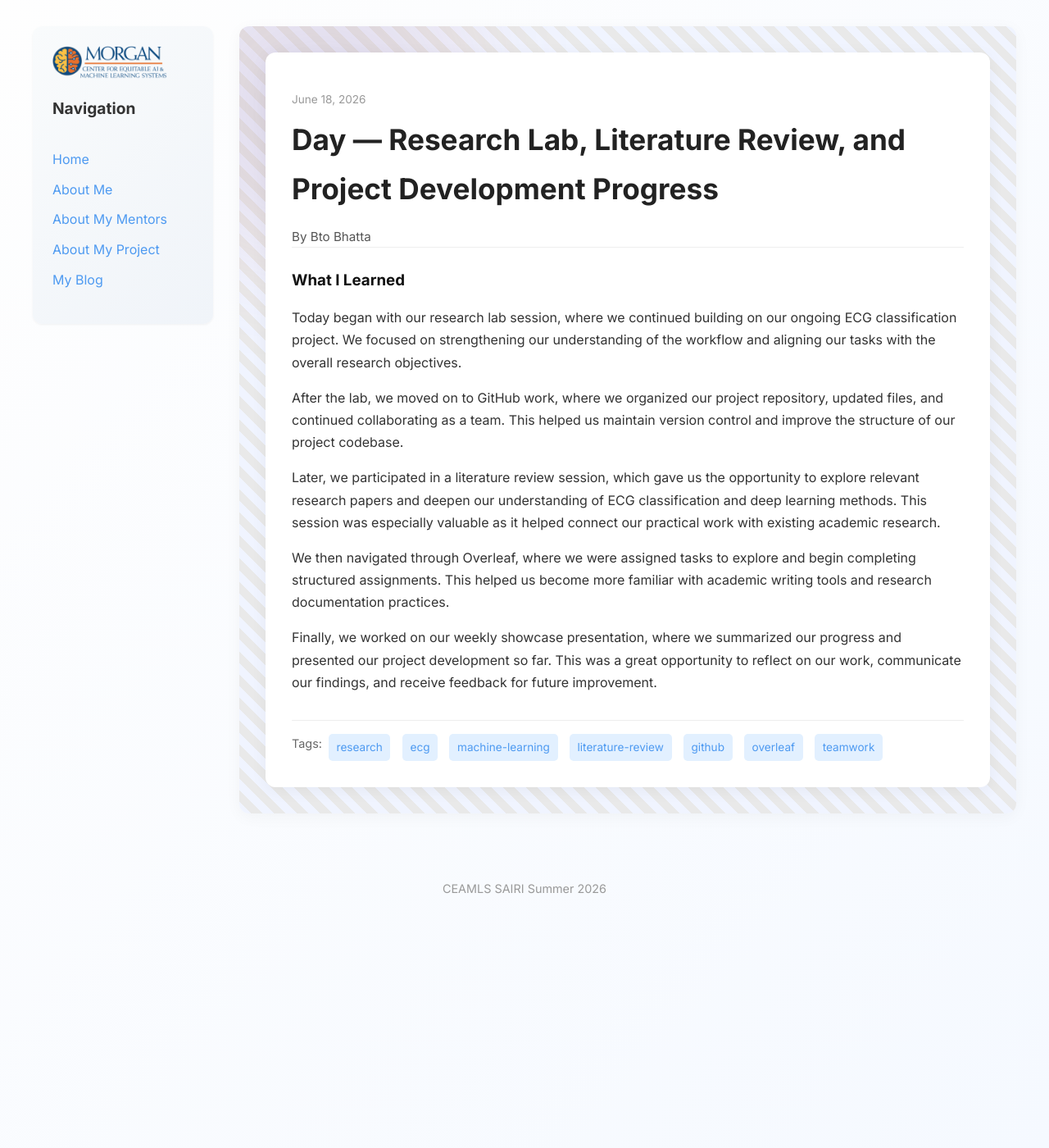
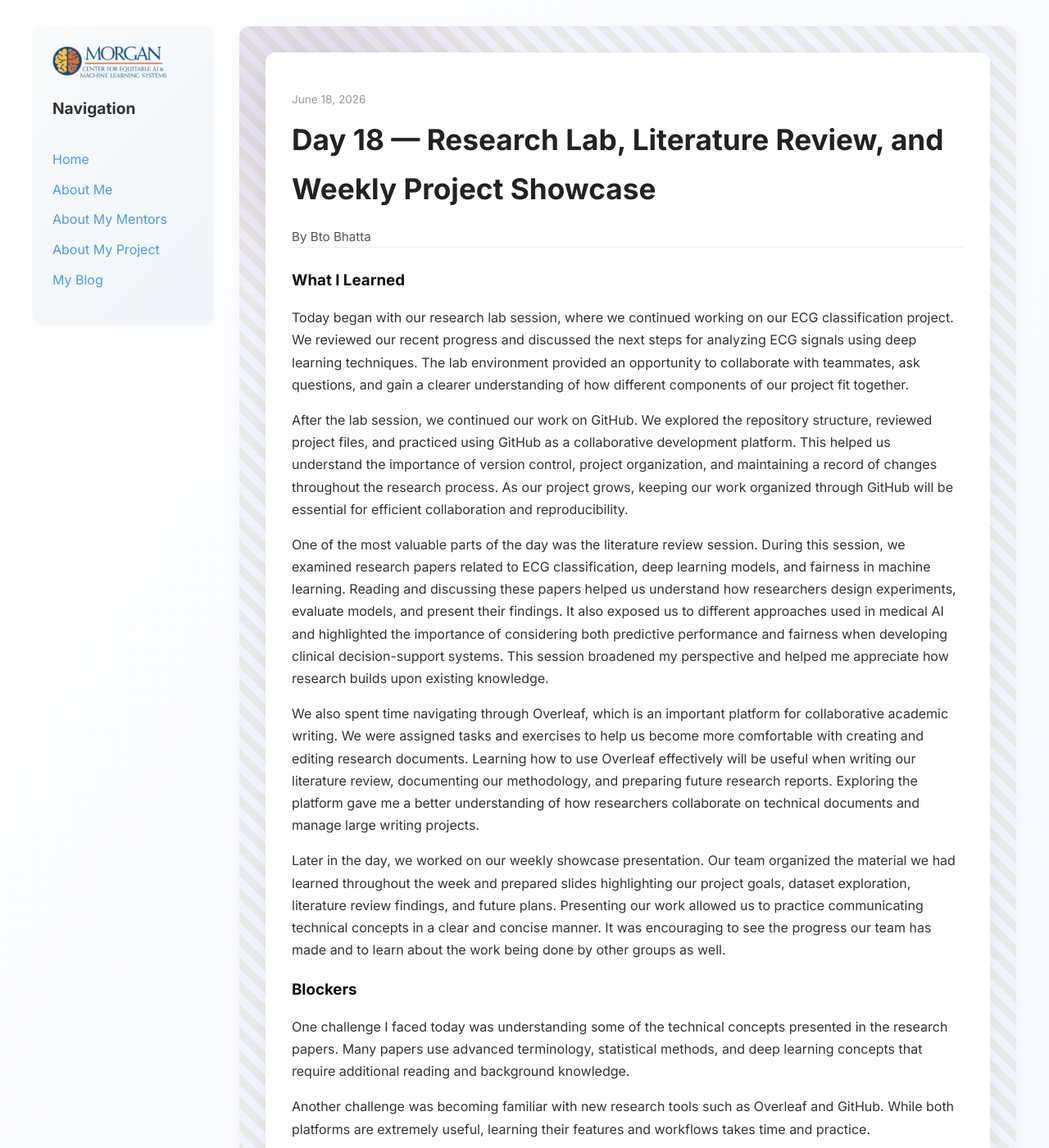
Before and after one commit to BtoBhatta/BtoBhatta, a Jekyll site: the page built from _posts/2026-06-18-day-18.md, in a window 1280 px wide and 1400 px high. Shown: the whole window at 82% size. Built offline with Jekyll 4.4.1, drawn with Linux system fonts in a browser that asks for light colours; some of the changed text lies outside the part shown.

Commit message:
Update 2026-06-18-day-18.md

```diff
--- a/_posts/2026-06-18-day-18.md
+++ b/_posts/2026-06-18-day-18.md
@@ -1,18 +1,32 @@
 ---
 layout: post
-title: "Day — Research Lab, Literature Review, and Project Development Progress"
+title: "Day 18 — Research Lab, Literature Review, and Weekly Project Showcase"
 date: 2026-06-18
 permalink: /day18.html
-tags: ["research", "ecg", "machine-learning", "literature-review", "github", "overleaf", "teamwork"]
+tags: ["research", "ecg", "machine-learning", "literature-review", "github", "overleaf", "presentation", "teamwork"]
 
 what_i_learned: |
-  Today began with our research lab session, where we continued building on our ongoing ECG classification project. We focused on strengthening our understanding of the workflow and aligning our tasks with the overall research objectives.
+  Today began with our research lab session, where we continued working on our ECG classification project. We reviewed our recent progress and discussed the next steps for analyzing ECG signals using deep learning techniques. The lab environment provided an opportunity to collaborate with teammates, ask questions, and gain a clearer understanding of how different components of our project fit together.
 
-  After the lab, we moved on to GitHub work, where we organized our project repository, updated files, and continued collaborating as a team. This helped us maintain version control and improve the structure of our project codebase.
+  After the lab session, we continued our work on GitHub. We explored the repository structure, reviewed project files, and practiced using GitHub as a collaborative development platform. This helped us understand the importance of version control, project organization, and maintaining a record of changes throughout the research process. As our project grows, keeping our work organized through GitHub will be essential for efficient collaboration and reproducibility.
 
-  Later, we participated in a literature review session, which gave us the opportunity to explore relevant research papers and deepen our understanding of ECG classification and deep learning methods. This session was especially valuable as it helped connect our practical work with existing academic research.
+  One of the most valuable parts of the day was the literature review session. During this session, we examined research papers related to ECG classification, deep learning models, and fairness in machine learning. Reading and discussing these papers helped us understand how researchers design experiments, evaluate models, and present their findings. It also exposed us to different approaches used in medical AI and highlighted the importance of considering both predictive performance and fairness when developing clinical decision-support systems. This session broadened my perspective and helped me appreciate how research builds upon existing knowledge.
 
-  We then navigated through Overleaf, where we were assigned tasks to explore and begin completing structured assignments. This helped us become more familiar with academic writing tools and research documentation practices.
+  We also spent time navigating through Overleaf, which is an important platform for collaborative academic writing. We were assigned tasks and exercises to help us become more comfortable with creating and editing research documents. Learning how to use Overleaf effectively will be useful when writing our literature review, documenting our methodology, and preparing future research reports. Exploring the platform gave me a better understanding of how researchers collaborate on technical documents and manage large writing projects.
 
-  Finally, we worked on our weekly showcase presentation, where we summarized our progress and presented our project development so far. This was a great opportunity to reflect on our work, communicate our findings, and receive feedback for future improvement.
+  Later in the day, we worked on our weekly showcase presentation. Our team organized the material we had learned throughout the week and prepared slides highlighting our project goals, dataset exploration, literature review findings, and future plans. Presenting our work allowed us to practice communicating technical concepts in a clear and concise manner. It was encouraging to see the progress our team has made and to learn about the work being done by other groups as well.
+
+reflection: |
+  Today was both productive and educational because it combined hands-on project work with opportunities to learn from academic research. The literature review session was particularly meaningful because it showed how much effort goes into developing and validating machine learning models for healthcare applications. Reading research papers helped me understand that successful projects require not only technical implementation but also careful evaluation, documentation, and critical thinking.
+
+  Working with GitHub and Overleaf also reinforced the importance of using professional tools throughout the research process. Although these platforms can seem overwhelming at first, becoming familiar with them will help me collaborate more effectively and prepare research documents in a more organized manner.
+
+  The weekly showcase presentation helped me reflect on how much we have accomplished in a relatively short period of time. Looking back at our progress, I feel more confident in my understanding of ECG datasets, machine learning workflows, and the overall research process. The feedback and discussions during the showcase also gave me ideas for areas that we can continue improving in the coming weeks.
+
+blockers: |
+  One challenge I faced today was understanding some of the technical concepts presented in the research papers. Many papers use advanced terminology, statistical methods, and deep learning concepts that require additional reading and background knowledge.
+
+  Another challenge was becoming familiar with new research tools such as Overleaf and GitHub. While both platforms are extremely useful, learning their features and workflows takes time and practice.
+
+  Additionally, connecting ideas from the literature to our own project can sometimes be difficult because different studies use different datasets, evaluation methods, and model architectures. Continued practice with reading research papers and discussing them with mentors will help overcome these challenges.
 ---
```
